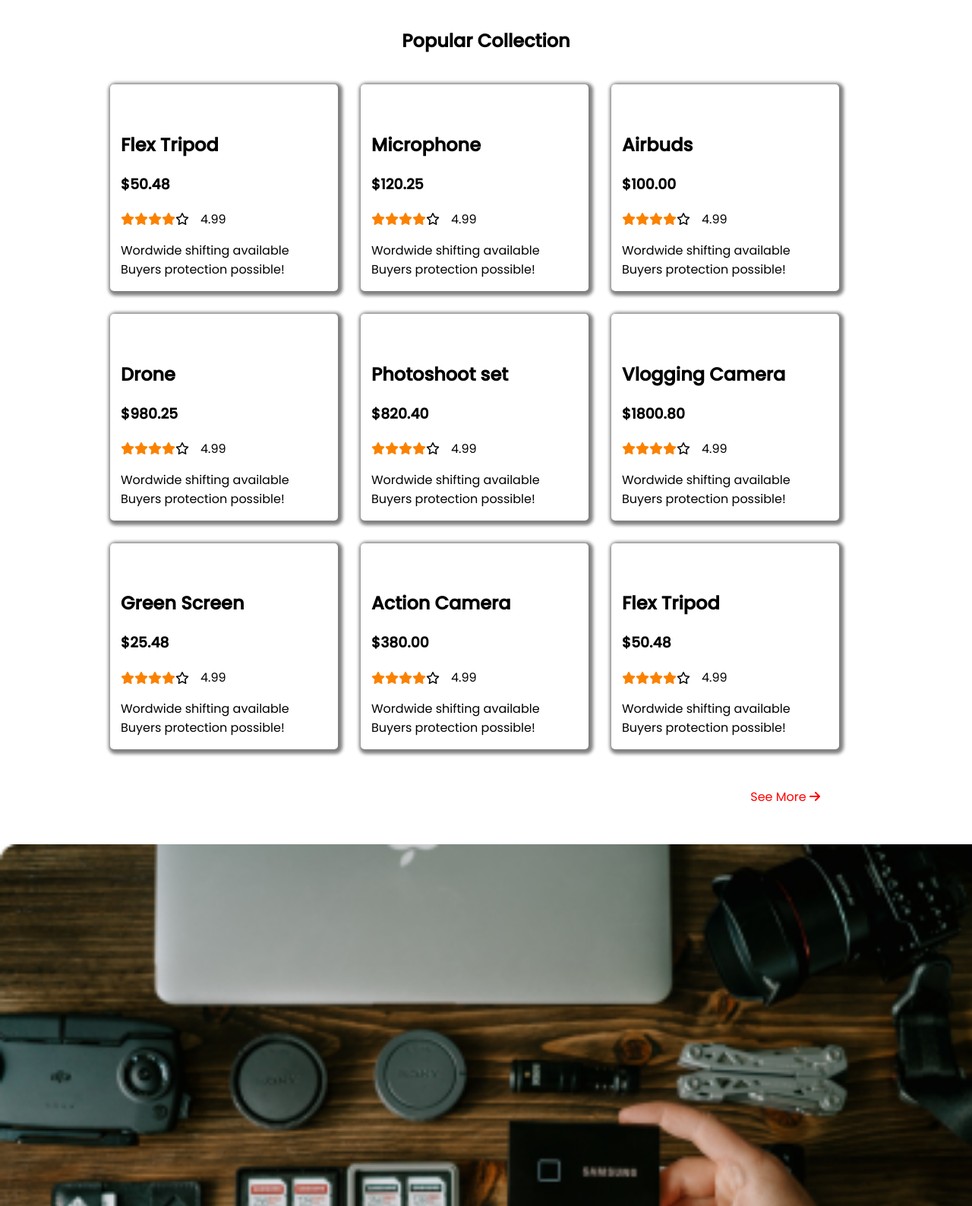
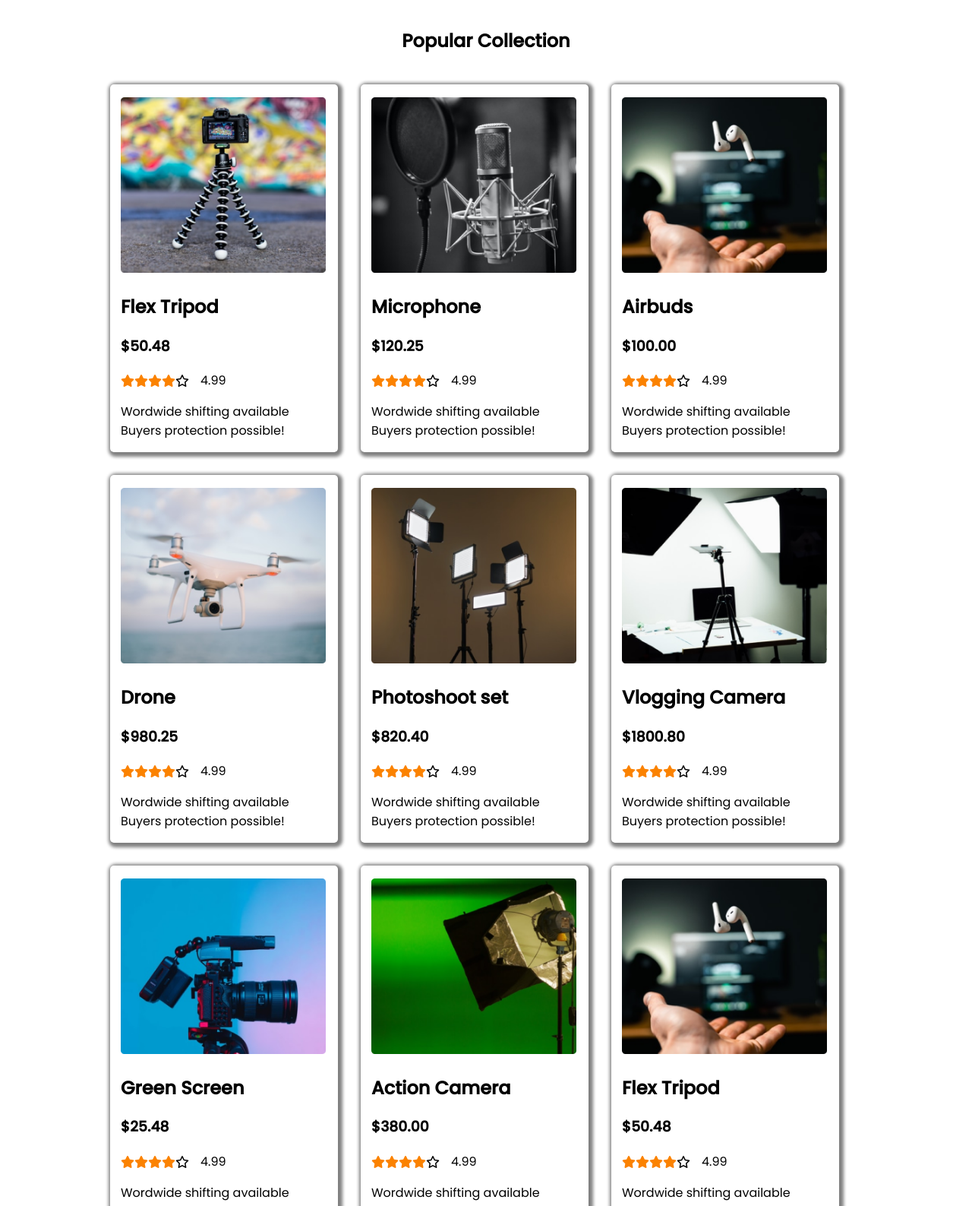
Before and after one commit to Enamul-Haque-Shojib/influencer, a plain HTML site: page index.html in a window 1280 px wide. Shown: the part 900-2487 px from the top of the page at 76% size. Drawn offline with Linux system fonts and the light colour scheme; the site is published under a folder, as on GitHub Pages, so addresses that start at the root find nothing; a web font is replaced by a local one.

Commit message:
Update index.html

```diff
--- a/index.html
+++ b/index.html
@@ -50,7 +50,7 @@
         <section class="collection-section">
             <article class="collection">
                 <div class="collection-image">
-                    <img src="/images/tripod.png" alt="">
+                    <img src="./images/tripod.png" alt="">
                 </div>
                 <div class="collection-info">
                     <h2>Flex Tripod</h2>
@@ -68,7 +68,7 @@
             </article>
             <article class="collection">
                 <div class="collection-image">
-                    <img src="/images/mic.png" alt="">
+                    <img src="./images/mic.png" alt="">
                 </div>
                 <div class="collection-info">
                     <h2>Microphone</h2>
@@ -86,7 +86,7 @@
              </article>
             <article class="collection">
                 <div class="collection-image">
-                    <img src="/images/airpod.png" alt="">
+                    <img src="./images/airpod.png" alt="">
                 </div>
                 <div class="collection-info">
                     <h2>Airbuds</h2>
@@ -104,7 +104,7 @@
             </article>
             <article class="collection">
                 <div class="collection-image">
-                    <img src="/images/drone.png" alt="">
+                    <img src="./images/drone.png" alt="">
                 </div>
                 <div class="collection-info">
                     <h2>Drone</h2>
@@ -122,7 +122,7 @@
             </article>
             <article class="collection">
                 <div class="collection-image">
-                    <img src="/images/lights.png" alt="">
+                    <img src="./images/lights.png" alt="">
                 </div>
                 <div class="collection-info">
                     <h2>Photoshoot set</h2>
@@ -140,7 +140,7 @@
             </article>
             <article class="collection">
                 <div class="collection-image">
-                    <img src="/images/setup.png" alt="">
+                    <img src="./images/setup.png" alt="">
                 </div>
                 <div class="collection-info">
                     <h2>Vlogging Camera</h2>
@@ -158,7 +158,7 @@
             </article>
             <article class="collection">
                 <div class="collection-image">
-                    <img src="/images/camera.png" alt="">
+                    <img src="./images/camera.png" alt="">
                 </div>
                 <div class="collection-info">
                     <h2>Green Screen</h2>
@@ -176,7 +176,7 @@
             </article>
             <article class="collection">
                 <div class="collection-image">
-                    <img src="/images/single-light.png" alt="">
+                    <img src="./images/single-light.png" alt="">
                 </div>
                 <div class="collection-info">
                     <h2>Action Camera</h2>
@@ -194,7 +194,7 @@
             </article>
             <article class="collection">
                 <div class="collection-image">
-                    <img src="/images/airpod.png" alt="">
+                    <img src="./images/airpod.png" alt="">
                 </div>
                 <div class="collection-info">
                     <h2>Flex Tripod</h2>
```
